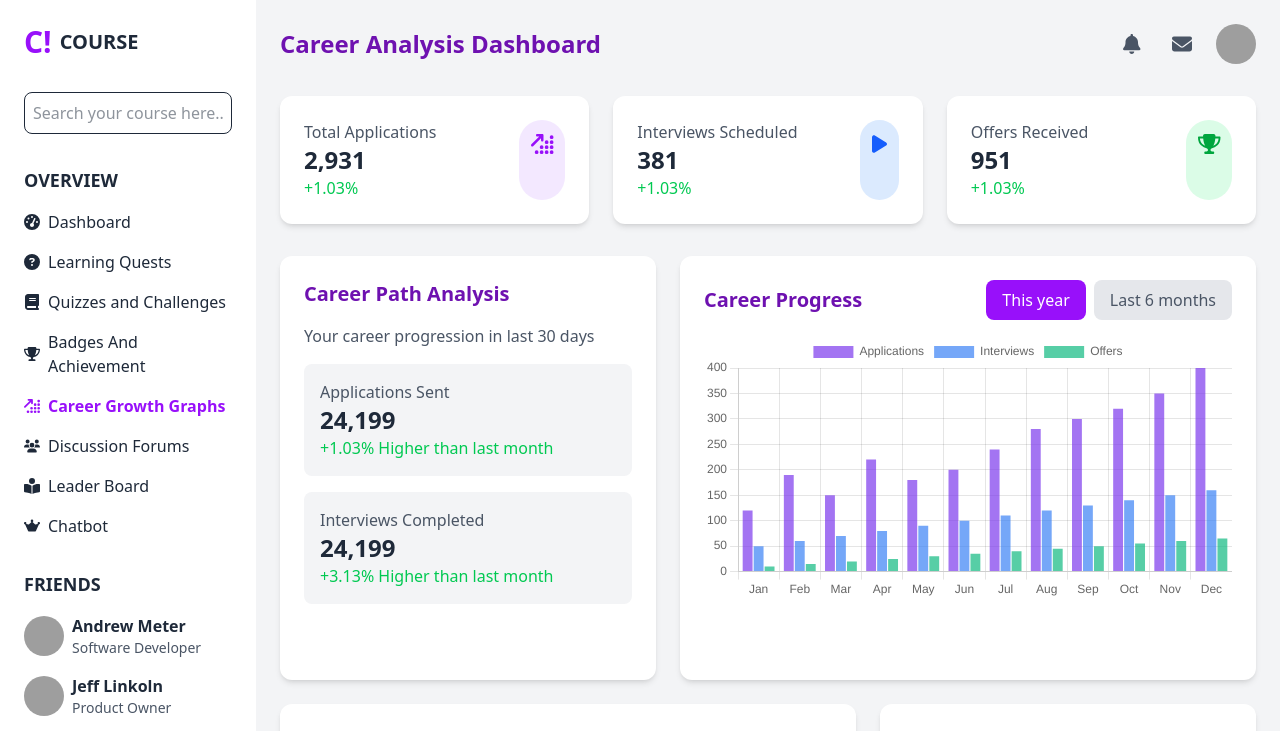
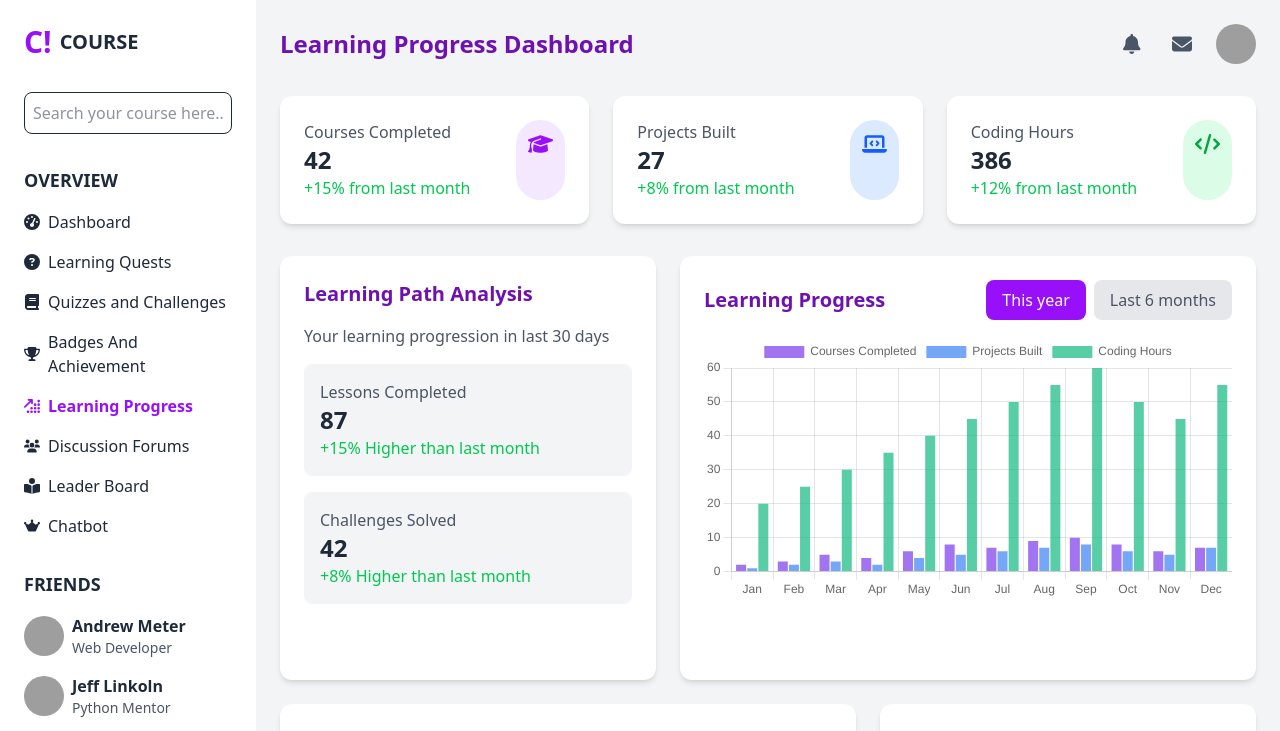
Before and after one commit to PalakChadha27/learn-F, a React (Vite) app in the folder E-Learning/: page /growth in a window 1280 px wide. Shown: the top 731 px of the page. Built offline with nearby package versions, Linux system fonts and the light colour scheme; grey boxes are pictures that could not be loaded.

Commit message:
career growth updated

```diff
--- a/E-Learning/src/components/forums/Forums.jsx
+++ b/E-Learning/src/components/forums/Forums.jsx
@@ -1,6 +1,15 @@
 import React, { useState, useEffect } from 'react';
 import { FaSearch, FaComment, FaUserGraduate, FaThumbsUp, FaReply, FaBookOpen, FaPlus } from 'react-icons/fa';
 import { Link } from 'react-router-dom';
+import { FontAwesomeIcon } from '@fortawesome/react-fontawesome';
+import {
+  faTachometerAlt, faCircleQuestion, faBook, faUsers,
+  faCog, faSignOutAlt, faBell, faEnvelope, faPlay, faEllipsisH,
+  faTrophy,
+  faArrowUpRightDots,
+  faBookOpenReader,
+  faWebAwesome
+} from '@fortawesome/free-solid-svg-icons';
 
 const Forums = () => {
   const [activeTab, setActiveTab] = useState('popular');
@@ -55,87 +64,6 @@ const Forums = () => {
         isLiked: true
       }
     ];
-    const Sidebar = () => {
-      return (
-        <div className="w-64 bg-white p-6">
-          <div className="flex items-center mb-8">
-            <div className="text-purple-600 text-3xl font-bold">C!</div>
-            <div className="ml-2 text-xl font-semibold">COURSE</div>
-          </div>
-
-          <div className="mb-8">
-            <input
-              className="w-full p-2 border rounded-lg focus:outline-none focus:ring-2 focus:ring-purple-200"
-              placeholder="Search your course here..."
-              type="text"
-            />
-          </div>
-
-          <div className="mb-8">
-            <h2 className="text-lg font-semibold mb-4">OVERVIEW</h2>
-              <ul>
-                     <Link to="/"><SidebarItem icon={faTachometerAlt} text="Dashboard"/></Link>
-                     <Link to="/quests"><SidebarItem icon={faCircleQuestion} text="Learning Quests" active/></Link>
-                     <Link to="/quizes"><SidebarItem icon={faBook} text="Quizzes and Challenges" /></Link>
-                     <Link to="/badges"><SidebarItem icon={faTrophy} text="Badges And Achievement" /></Link>
-                     <Link to="/growth"><SidebarItem icon={faArrowUpRightDots} text="Career Growth Graphs" /></Link>
-                     <Link to="/forum"><SidebarItem icon={faUsers} text="Discussion Forums" /></Link>
-                     <Link to="/leader"><SidebarItem icon={faBookOpenReader} text="Leader Board" /></Link>
-                     <SidebarItem icon={faWebAwesome} text="Chatbot" />
-                   </ul>
-          </div>
-
-          <div className="mb-8">
-            <h2 className="text-lg font-semibold mb-4">FRIENDS</h2>
-            <ul>
-              <FriendItem
-                name="Andrew Meter"
-                role="Software Developer"
-                imgSrc="https://storage.googleapis.com/a1aa/image/Uvfi4E1H5sZH_zeBWy20ktPIJwvjVPTX2v5UCGSBlmc.jpg"
-              />
-              <FriendItem
-                name="Jeff Linkoln"
-                role="Product Owner"
-                imgSrc="https://storage.googleapis.com/a1aa/image/vXSsRsaaywWwClXN3DvfIaIp1wPesYN4VD7Ijpoo0fU.jpg"
-              />
-              <FriendItem
-                name="Sasha Melstone"
-                role="HR Manager"
-                imgSrc="https://storage.googleapis.com/a1aa/image/PpKB9Mt7kmyTFx-bidRpQrbDyi2su1a10HF2DrwqXHs.jpg"
-              />
-            </ul>
-          </div>
-
-          <div>
-            <h2 className="text-lg font-semibold mb-4">SETTINGS</h2>
-            <ul>
-              <SidebarItem icon={faCog} text="Settings" />
-              <SidebarItem icon={faSignOutAlt} text="Logout" logout />
-            </ul>
-          </div>
-        </div>
-      );
-    };
-
-    const SidebarItem = ({ icon, text, active = false, logout = false }) => {
-      return (
-        <li className={`mb-4 flex items-center ${active ? 'text-purple-600' : ''} ${logout ? 'text-red-600' : ''}`}>
-          <FontAwesomeIcon icon={icon} className="mr-2 w-4" />
-          {text}
-        </li>
-      );
-    };
-    const FriendItem = ({ name, role, imgSrc }) => {
-      return (
-        <li className="flex items-center mb-4">
-          <img src={imgSrc} alt={name} className="w-10 h-10 rounded-full mr-2" />
-          <div>
-            <div className="font-semibold">{name}</div>
-            <div className="text-sm text-gray-600">{role}</div>
-          </div>
-        </li>
-      );
-    };
 
     const sampleReplies = {
       1: [
@@ -227,7 +155,12 @@ const Forums = () => {
   ];
 
   return (
-    <div className="min-h-screen bg-purple-50 p-4 md:p-8">
+    <div className="flex min-h-screen bg-gray-100 text-gray-800 font-inter">
+      {/* Sidebar */}
+      <Sidebar />
+
+      {/* Main Content */}
+      <div className="flex-1 min-h-screen bg-purple-50 p-4 md:p-8">
         <div className="max-w-6xl mx-auto">
           {/* Header */}
           <div className="flex flex-col md:flex-row justify-between items-start md:items-center mb-8">
@@ -444,6 +377,91 @@ const Forums = () => {
           </div>
         </div>
       </div>
+    </div>
+  );
+};
+
+// Sidebar Component
+const Sidebar = () => {
+  return (
+    <div className="w-64 bg-white p-6">
+      <div className="flex items-center mb-8">
+        <div className="text-purple-600 text-3xl font-bold">C!</div>
+        <div className="ml-2 text-xl font-semibold">COURSE</div>
+      </div>
+
+      <div className="mb-8">
+        <input
+          className="w-full p-2 border rounded-lg focus:outline-none focus:ring-2 focus:ring-purple-200"
+          placeholder="Search your course here..."
+          type="text"
+        />
+      </div>
+
+      <div className="mb-8">
+        <h2 className="text-lg font-semibold mb-4">OVERVIEW</h2>
+          <ul>
+                 <Link to="/"><SidebarItem icon={faTachometerAlt} text="Dashboard"/></Link>
+                 <Link to="/quests"><SidebarItem icon={faCircleQuestion} text="Learning Quests"/></Link>
+                 <Link to="/quizes"><SidebarItem icon={faBook} text="Quizzes and Challenges" /></Link>
+                 <Link to="/badges"><SidebarItem icon={faTrophy} text="Badges And Achievement" /></Link>
+                 <Link to="/growth"><SidebarItem icon={faArrowUpRightDots} text="Career Growth Graphs" /></Link>
+                 <Link to="/forum"><SidebarItem icon={faUsers} text="Discussion Forums" active/></Link>
+                 <Link to="/leader"><SidebarItem icon={faBookOpenReader} text="Leader Board" /></Link>
+                 <SidebarItem icon={faWebAwesome} text="Chatbot" />
+               </ul>
+      </div>
+
+      <div className="mb-8">
+        <h2 className="text-lg font-semibold mb-4">FRIENDS</h2>
+        <ul>
+          <FriendItem
+            name="Andrew Meter"
+            role="Software Developer"
+            imgSrc="https://storage.googleapis.com/a1aa/image/Uvfi4E1H5sZH_zeBWy20ktPIJwvjVPTX2v5UCGSBlmc.jpg"
+          />
+          <FriendItem
+            name="Jeff Linkoln"
+            role="Product Owner"
+            imgSrc="https://storage.googleapis.com/a1aa/image/vXSsRsaaywWwClXN3DvfIaIp1wPesYN4VD7Ijpoo0fU.jpg"
+          />
+          <FriendItem
+            name="Sasha Melstone"
+            role="HR Manager"
+            imgSrc="https://storage.googleapis.com/a1aa/image/PpKB9Mt7kmyTFx-bidRpQrbDyi2su1a10HF2DrwqXHs.jpg"
+          />
+        </ul>
+      </div>
+
+      <div>
+        <h2 className="text-lg font-semibold mb-4">SETTINGS</h2>
+        <ul>
+          <SidebarItem icon={faCog} text="Settings" />
+          <SidebarItem icon={faSignOutAlt} text="Logout" logout />
+        </ul>
+      </div>
+    </div>
+  );
+};
+
+const SidebarItem = ({ icon, text, active = false, logout = false }) => {
+  return (
+    <li className={`mb-4 flex items-center ${active ? 'text-purple-600' : ''} ${logout ? 'text-red-600' : ''}`}>
+      <FontAwesomeIcon icon={icon} className="mr-2 w-4" />
+      {text}
+    </li>
+  );
+};
+
+const FriendItem = ({ name, role, imgSrc }) => {
+  return (
+    <li className="flex items-center mb-4">
+      <img src={imgSrc} alt={name} className="w-10 h-10 rounded-full mr-2" />
+      <div>
+        <div className="font-semibold">{name}</div>
+        <div className="text-sm text-gray-600">{role}</div>
+      </div>
+    </li>
   );
 };
 
--- a/E-Learning/src/components/growth/CareerGrowth.jsx
+++ b/E-Learning/src/components/growth/CareerGrowth.jsx
@@ -4,7 +4,7 @@ import {
   faTachometerAlt, faCircleQuestion, faBook, faUsers,
   faCog, faSignOutAlt, faBell, faEnvelope, faPlay, faEllipsisH,
   faTrophy, faArrowUpRightDots, faBookOpenReader, faWebAwesome,
-  faChartLine, faLightbulb, faRoad
+  faChartLine, faLightbulb, faRoad, faCode, faLaptopCode, faGraduationCap
 } from '@fortawesome/free-solid-svg-icons';
 import { Link } from 'react-router-dom';
 import { Chart as ChartJS, CategoryScale, LinearScale, BarElement, Title, Tooltip, Legend, ArcElement } from 'chart.js';
@@ -30,15 +30,15 @@ const CareerGrowth = () => {
   const barChartData = {
     datasets: [
       {
-        label: 'Applications',
+        label: 'Courses Completed',
         backgroundColor: 'rgba(124, 58, 237, 0.7)',
       },
       {
-        label: 'Interviews',
+        label: 'Projects Built',
         backgroundColor: 'rgba(59, 130, 246, 0.7)',
       },
       {
-        label: 'Offers',
+        label: 'Coding Hours',
         backgroundColor: 'rgba(16, 185, 129, 0.7)',
       }
     ],
@@ -65,24 +65,24 @@ const CareerGrowth = () => {
   // Skill Roadmap Data
   const skillRoadmaps = {
     'JavaScript': [
-      { month: 'Month 1', tasks: ['Master ES6+ features', 'Complete 30 coding challenges', 'Learn functional programming'] },
-      { month: 'Month 2', tasks: ['Study design patterns', 'Build portfolio project', 'Learn testing frameworks'] },
-      { month: 'Month 3', tasks: ['Performance optimization', 'Contribute to open source', 'Learn TypeScript integration'] }
+      { month: 'Month 1', tasks: ['Complete ES6 Fundamentals', 'Build 10 small projects', 'Solve 30 coding challenges'] },
+      { month: 'Month 2', tasks: ['Learn Design Patterns', 'Complete Advanced JS Course', 'Build a portfolio project'] },
+      { month: 'Month 3', tasks: ['Master Async Programming', 'Learn Testing with Jest', 'Contribute to open source'] }
     ],
     'React': [
-      { month: 'Month 1', tasks: ['Master React hooks', 'Build 3 small apps', 'Learn component architecture'] },
-      { month: 'Month 2', tasks: ['State management', 'API integration', 'Authentication flows'] },
-      { month: 'Month 3', tasks: ['Advanced patterns', 'Performance tuning', 'Server-side rendering'] }
+      { month: 'Month 1', tasks: ['Complete React Basics', 'Build 3 component-based apps', 'Learn React Hooks'] },
+      { month: 'Month 2', tasks: ['State Management with Redux', 'Complete Advanced React Course', 'Build a full-stack app'] },
+      { month: 'Month 3', tasks: ['Performance Optimization', 'Learn Server-side Rendering', 'Build a complex dashboard'] }
     ],
     'Node.js': [
-      { month: 'Month 1', tasks: ['Core modules', 'REST API development', 'Middleware concepts'] },
-      { month: 'Month 2', tasks: ['Authentication', 'Database integration', 'Caching strategies'] },
-      { month: 'Month 3', tasks: ['Deployment', 'Performance monitoring', 'Microservices'] }
+      { month: 'Month 1', tasks: ['Learn Core Modules', 'Build REST API', 'Complete Node Fundamentals'] },
+      { month: 'Month 2', tasks: ['Database Integration', 'Authentication Systems', 'Complete Backend Course'] },
+      { month: 'Month 3', tasks: ['Microservices Architecture', 'Deployment Strategies', 'Build a scalable API'] }
     ],
     'Python': [
-      { month: 'Month 1', tasks: ['Data structures', 'Algorithms course', 'OOP principles'] },
-      { month: 'Month 2', tasks: ['Web frameworks', 'CRUD applications', 'ORMs'] },
-      { month: 'Month 3', tasks: ['Data analysis', 'ML basics', 'Automation scripts'] }
+      { month: 'Month 1', tasks: ['Python Fundamentals', 'Complete Data Structures', 'Build CLI tools'] },
+      { month: 'Month 2', tasks: ['Web Development with Django', 'Complete Algorithms Course', 'Build a web scraper'] },
+      { month: 'Month 3', tasks: ['Data Analysis with Pandas', 'Machine Learning Basics', 'Automation Scripts'] }
     ]
   };
 
@@ -106,24 +106,24 @@ const CareerGrowth = () => {
       ? ['Jan', 'Feb', 'Mar', 'Apr', 'May', 'Jun', 'Jul', 'Aug', 'Sep', 'Oct', 'Nov', 'Dec']
       : ['Jul', 'Aug', 'Sep', 'Oct', 'Nov', 'Dec'];
 
-    const appData = timeRange === 'year'
-      ? [120, 190, 150, 220, 180, 200, 240, 280, 300, 320, 350, 400]
-      : [40, 60, 75, 90, 110, 130];
+    const coursesData = timeRange === 'year'
+      ? [2, 3, 5, 4, 6, 8, 7, 9, 10, 8, 6, 7]
+      : [3, 4, 5, 6, 7, 8];
 
-    const intData = timeRange === 'year'
-      ? [50, 60, 70, 80, 90, 100, 110, 120, 130, 140, 150, 160]
-      : [15, 20, 25, 30, 35, 40];
+    const projectsData = timeRange === 'year'
+      ? [1, 2, 3, 2, 4, 5, 6, 7, 8, 6, 5, 7]
+      : [2, 3, 4, 5, 6, 7];
 
-    const offerData = timeRange === 'year'
-      ? [10, 15, 20, 25, 30, 35, 40, 45, 50, 55, 60, 65]
-      : [3, 5, 7, 9, 11, 13];
+    const hoursData = timeRange === 'year'
+      ? [20, 25, 30, 35, 40, 45, 50, 55, 60, 50, 45, 55]
+      : [30, 35, 40, 45, 50, 55];
 
     return {
       labels,
       datasets: [
-        { ...barChartData.datasets[0], data: appData },
-        { ...barChartData.datasets[1], data: intData },
-        { ...barChartData.datasets[2], data: offerData }
+        { ...barChartData.datasets[0], data: coursesData },
+        { ...barChartData.datasets[1], data: projectsData },
+        { ...barChartData.datasets[2], data: hoursData }
       ]
     };
   };
@@ -152,7 +152,7 @@ const CareerGrowth = () => {
             <Link to="/quests"><SidebarItem icon={faCircleQuestion} text="Learning Quests"/></Link>
             <Link to="/quizes"><SidebarItem icon={faBook} text="Quizzes and Challenges"/></Link>
             <Link to="/badges"><SidebarItem icon={faTrophy} text="Badges And Achievement"/></Link>
-            <Link to="/growth"><SidebarItem icon={faArrowUpRightDots} text="Career Growth Graphs" active/></Link>
+            <Link to="/growth"><SidebarItem icon={faArrowUpRightDots} text="Learning Progress" active/></Link>
             <Link to="/forum"><SidebarItem icon={faUsers} text="Discussion Forums"/></Link>
             <Link to="/leader"><SidebarItem icon={faBookOpenReader} text="Leader Board"/></Link>
             <SidebarItem icon={faWebAwesome} text="Chatbot"/>
@@ -164,17 +164,17 @@ const CareerGrowth = () => {
           <ul>
             <FriendItem
               name="Andrew Meter"
-              role="Software Developer"
+              role="Web Developer"
               imgSrc="https://storage.googleapis.com/a1aa/image/Uvfi4E1H5sZH_zeBWy20ktPIJwvjVPTX2v5UCGSBlmc.jpg"
             />
             <FriendItem
               name="Jeff Linkoln"
-              role="Product Owner"
+              role="Python Mentor"
               imgSrc="https://storage.googleapis.com/a1aa/image/vXSsRsaaywWwClXN3DvfIaIp1wPesYN4VD7Ijpoo0fU.jpg"
             />
             <FriendItem
               name="Sasha Melstone"
-              role="HR Manager"
+              role="React Expert"
               imgSrc="https://storage.googleapis.com/a1aa/image/PpKB9Mt7kmyTFx-bidRpQrbDyi2su1a10HF2DrwqXHs.jpg"
             />
           </ul>
@@ -194,7 +194,7 @@ const CareerGrowth = () => {
         {/* Top Navigation */}
         <div className="flex justify-between items-center mb-8">
           <div className="flex items-center space-x-4">
-            <h1 className="text-2xl font-bold text-purple-800">Career Analysis Dashboard</h1>
+            <h1 className="text-2xl font-bold text-purple-800">Learning Progress Dashboard</h1>
           </div>
           <div className="flex items-center space-x-4">
             <button className="p-2 text-gray-600 hover:text-purple-600">
@@ -214,57 +214,57 @@ const CareerGrowth = () => {
         {/* Stats Cards */}
         <div className="grid grid-cols-1 md:grid-cols-3 gap-6 mb-8">
           <StatCard
-            title="Total Applications"
-            value="2,931"
-            change="+1.03%"
-            icon={faArrowUpRightDots}
+            title="Courses Completed"
+            value="42"
+            change="+15% from last month"
+            icon={faGraduationCap}
             color="purple"
           />
           <StatCard
-            title="Interviews Scheduled"
-            value="381"
-            change="+1.03%"
-            icon={faPlay}
+            title="Projects Built"
+            value="27"
+            change="+8% from last month"
+            icon={faLaptopCode}
             color="blue"
           />
           <StatCard
-            title="Offers Received"
-            value="951"
-            change="+1.03%"
-            icon={faTrophy}
+            title="Coding Hours"
+            value="386"
+            change="+12% from last month"
+            icon={faCode}
             color="green"
           />
         </div>
 
         {/* Main Content Grid */}
         <div className="grid grid-cols-1 lg:grid-cols-5 gap-6">
-          {/* Career Path Analysis - 2 columns */}
+          {/* Learning Path Analysis - 2 columns */}
           <div className="bg-white p-6 rounded-xl shadow-md lg:col-span-2">
             <h2 className="text-xl font-bold text-purple-800 mb-4">
-              Career Path Analysis
+              Learning Path Analysis
             </h2>
             <p className="text-gray-600 mb-4">
-              Your career progression in last 30 days
+              Your learning progression in last 30 days
             </p>
             <div className="space-y-4">
               <MetricCard
-                title="Applications Sent"
-                value="24,199"
-                change="+1.03% Higher than last month"
+                title="Lessons Completed"
+                value="87"
+                change="+15% Higher than last month"
               />
               <MetricCard
-                title="Interviews Completed"
-                value="24,199"
-                change="+3.13% Higher than last month"
+                title="Challenges Solved"
+                value="42"
+                change="+8% Higher than last month"
               />
             </div>
           </div>
 
-          {/* Career Progress - 3 columns */}
+          {/* Learning Progress - 3 columns */}
           <div className="bg-white p-6 rounded-xl shadow-md lg:col-span-3">
             <div className="flex justify-between items-center mb-4">
               <h2 className="text-xl font-bold text-purple-800">
-                Career Progress
+                Learning Progress
               </h2>
               <div className="flex space-x-2">
                 <button
@@ -291,10 +291,10 @@ const CareerGrowth = () => {
             <div className="flex items-center justify-between mb-4">
               <h2 className="text-xl font-bold text-purple-800 flex items-center">
                 <FontAwesomeIcon icon={faChartLine} className="mr-2" />
-                Top Skills Analysis
+                Skill Proficiency
               </h2>
               <div className="text-sm text-gray-500">
-                <span className="font-bold text-purple-700">31,119</span> points
+                <span className="font-bold text-purple-700">1,240</span> skill points
               </div>
             </div>
 
@@ -314,7 +314,7 @@ const CareerGrowth = () => {
                       skill === 'JavaScript' ? 80 :
                       skill === 'React' ? 57 : 46;
                     const level =
-                      skill === 'JavaScript' ? 'Expert' : 'Intermediate';
+                      skill === 'JavaScript' ? 'Advanced' : 'Intermediate';
 
                     return (
                       <SkillItem
@@ -378,16 +378,16 @@ const CareerGrowth = () => {
             )}
           </div>
 
-          {/* New Skill Development Roadmap - 2 columns */}
+          {/* Skill Development Roadmap - 2 columns */}
           <div className="bg-white p-6 rounded-xl shadow-md lg:col-span-2">
             <h2 className="text-xl font-bold text-purple-800 mb-4 flex items-center">
               <FontAwesomeIcon icon={faRoad} className="mr-2" />
-              Skill Development Roadmap
+              Learning Roadmap
             </h2>
 
             <div className="mb-4">
               <label className="block text-sm font-medium text-gray-700 mb-1">
-                Select Skill to Develop
+                Select Skill to Learn
               </label>
               <select
                 value={roadmapSkill}
```
Lines whose indentation alone changed are shown as unchanged.
